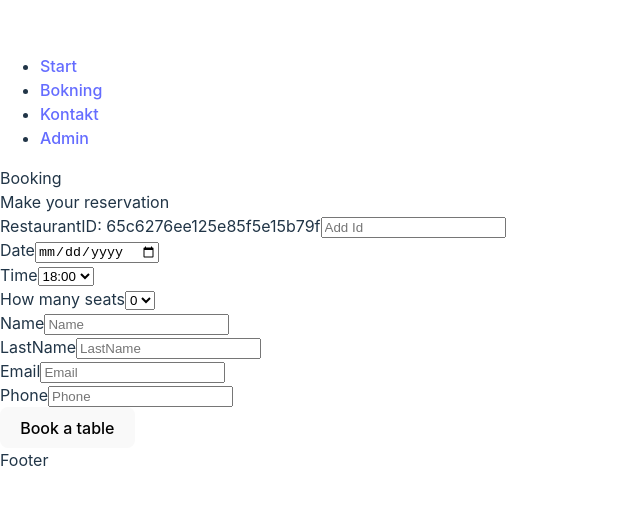
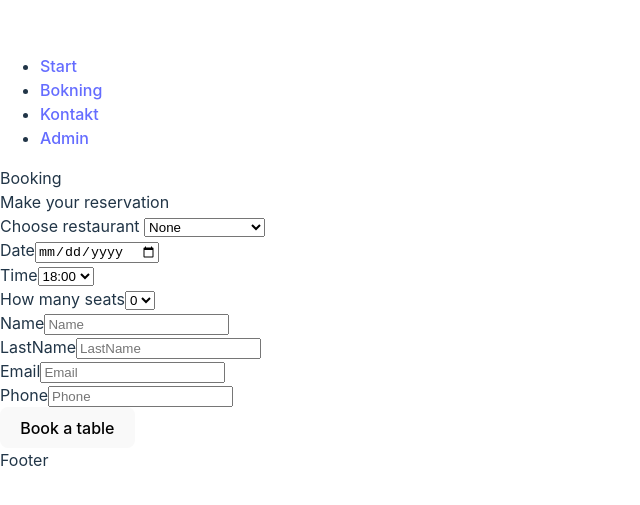
Before and after one commit to screamm/the-restaurant-the-vg-team-groupassignment, a React (Vite) app: page /Booking in a window 1280 px wide. Shown: the part 145-650 px from the top of the page, without its empty margins (0-640 px from the left). Built offline with nearby package versions, Linux system fonts and the light colour scheme.

Commit message:
restaurantId change

```diff
--- a/src/components/BookingForm.tsx
+++ b/src/components/BookingForm.tsx
@@ -52,13 +52,14 @@ export const BookingForm = () => {
         <div>Make your reservation</div>
         <form action="" onSubmit={onSubmit}>
         <div>
-            <label>RestaurantID: 65c6276ee125e85f5e15b79f</label>
-            <input
-            type="text"
-            placeholder="Add Id"
+            <label>Choose restaurant </label>
+            <select
             name="restaurantId"
             value={addBooking.restaurantId}
-            onChange={handleInputChange} />
+            onChange={handleInputChange}>
+            <option value="0">None</option>
+            <option value="65c6276ee125e85f5e15b79f">Happy Dumpling</option>
+            </select>
         </div>
         <div>
             <label>Date</label>
```
